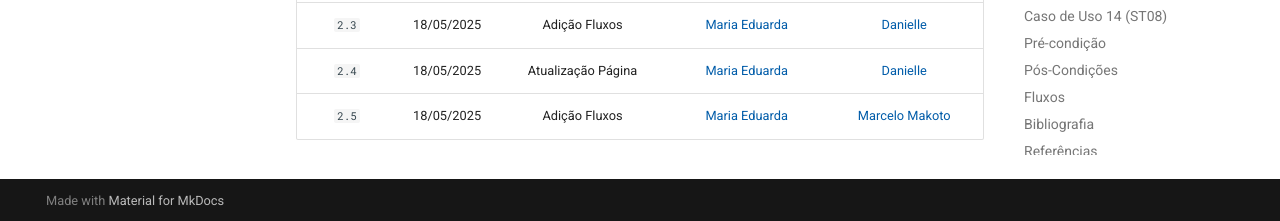
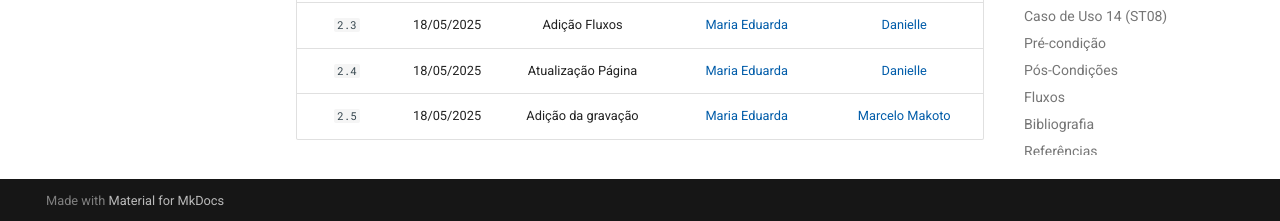
Before and after one commit to eduardodpms/REQ-FGTS, an MkDocs documentation site: the page built from docs/Modelagem/Diagrama.md, in a window 1280 px wide and 900 px high, scrolled down 22477 px. Shown: the part 676-897 px from the top of the window. Built offline with MkDocs 1.6.1 and Material for MkDocs 9.7.7, drawn with Linux system fonts in a browser that asks for light colours; comment, search, counter and statistics services are not loaded.

Commit message:
Update Diagrama.md

```diff
--- a/docs/Modelagem/Diagrama.md
+++ b/docs/Modelagem/Diagrama.md
@@ -502,4 +502,4 @@ No contexto do app FGTS, uma pós-condição para o caso de uso **Visualizar Dat
 | `2.2` | 18/05/2025 | Adição de casos de uso faltantes | [Eduardo de Pina](https://github.com/eduardodpms) | [Maria Eduarda](https://github.com/dudaa28) |
 | `2.3` | 18/05/2025 | Adição Fluxos | [Maria Eduarda](https://github.com/dudaa28) | [Danielle](https://github.com/danielle-soaress) |
 | `2.4` | 18/05/2025 | Atualização Página | [Maria Eduarda](https://github.com/dudaa28) | [Danielle](https://github.com/danielle-soaress) |Corrigindo Diagrama | [Danielle](https://github.com/danielle-soaress) |[Maria Eduarda](https://github.com/dudaa28) |
-| `2.5` | 18/05/2025 | Adição Fluxos | [Maria Eduarda](https://github.com/dudaa28) | [Marcelo Makoto](https://github.com/MM4k) |
+| `2.5` | 18/05/2025 | Adição da gravação | [Maria Eduarda](https://github.com/dudaa28) | [Marcelo Makoto](https://github.com/MM4k) |
```
